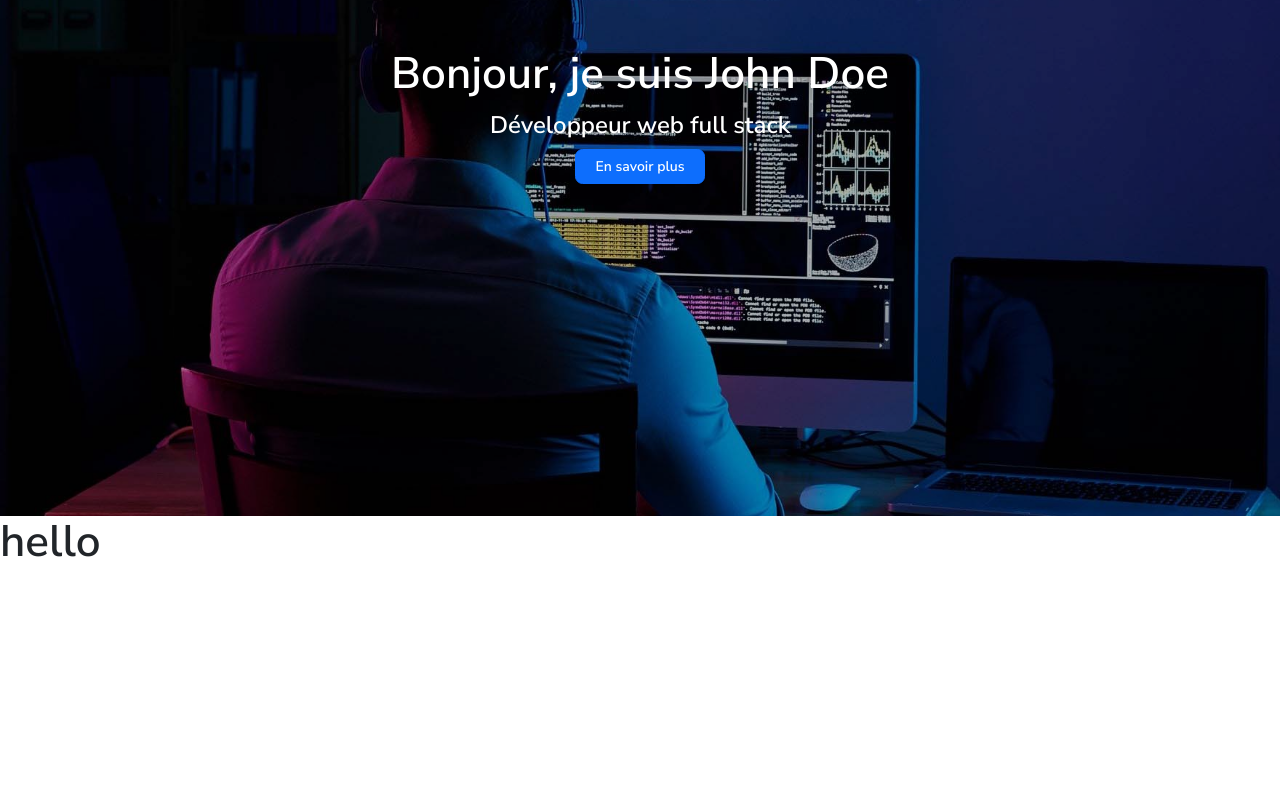
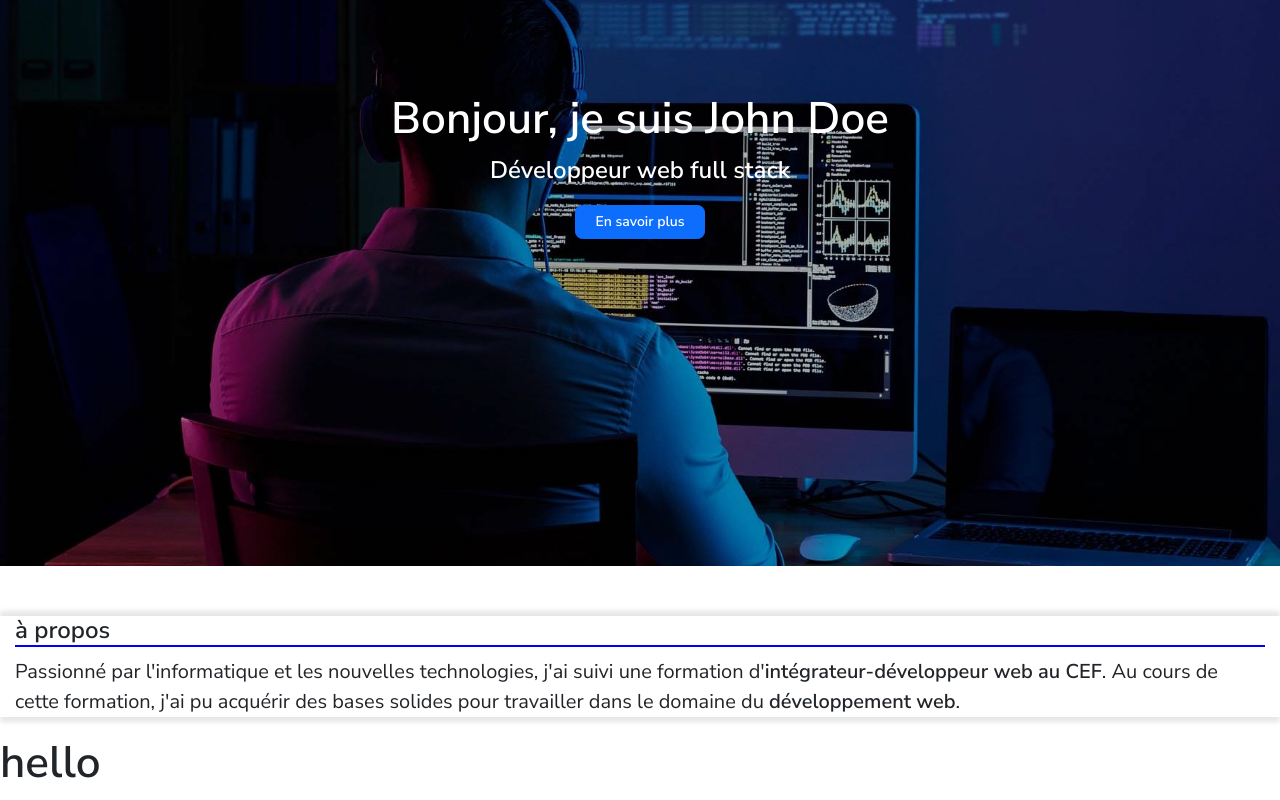
Before and after one commit to KaynoxDev/cv-opti-react, a React (Create React App) app: page / in a window 1280 px wide. Shown: the part 354-1154 px from the top of the page. Before the commit the page ends 933 px from the top, so only its background shows below. Built offline with nearby package versions, Linux system fonts and the light colour scheme.

Commit message:
Structure main + composant github pour plus tard

```diff
--- a/src/pages/accueil/header/header.css
+++ b/src/pages/accueil/header/header.css
@@ -39,8 +39,9 @@ nav {
   font-size: 0.7rem;
   font-weight: bold;
   text-align: center;
-  width: 130px;
-  height: 35px;
+  margin-top: 0.5rem;
+  width: 6.5rem;
+  height: 1.7rem;
 }
 
 /* Styles pour les écrans desktop */
--- a/src/pages/accueil/main/Main.jsx
+++ b/src/pages/accueil/main/Main.jsx
@@ -13,6 +13,25 @@ function Main() {
           </button>
         </div>
       </div>
+
+      <section className="apropos">
+        <div className="container-fluid">
+          <div className="row-col-2">
+            <article className="col">
+              <h2 className="title">à propos</h2>
+              <p>
+                Passionné par l'informatique et les nouvelles technologies, j'ai
+                suivi une formation d'
+                <strong>intégrateur-développeur web au CEF</strong>. Au cours de
+                cette formation, j'ai pu acquérir des bases solides pour
+                travailler dans le domaine du <strong>développement web</strong>
+                .
+              </p>
+            </article>
+            <article className="col"></article>
+          </div>
+        </div>
+      </section>
     </main>
   );
 }
--- a/src/pages/accueil/main/main.css
+++ b/src/pages/accueil/main/main.css
@@ -17,6 +17,16 @@
   height: 100%;
 }
 
+.title::after {
+  content: "";
+  display: flex;
+  border-bottom: 2px solid blue;
+}
+
+.container-fluid {
+  margin-top: 50px;
+  box-shadow: 0 -5px 5px rgba(0, 0, 0, 0.1), 0 5px 5px rgba(0, 0, 0, 0.1);
+}
 /* Styles pour les écrans desktop */
 
 @media (min-width: 1025px) {
```
